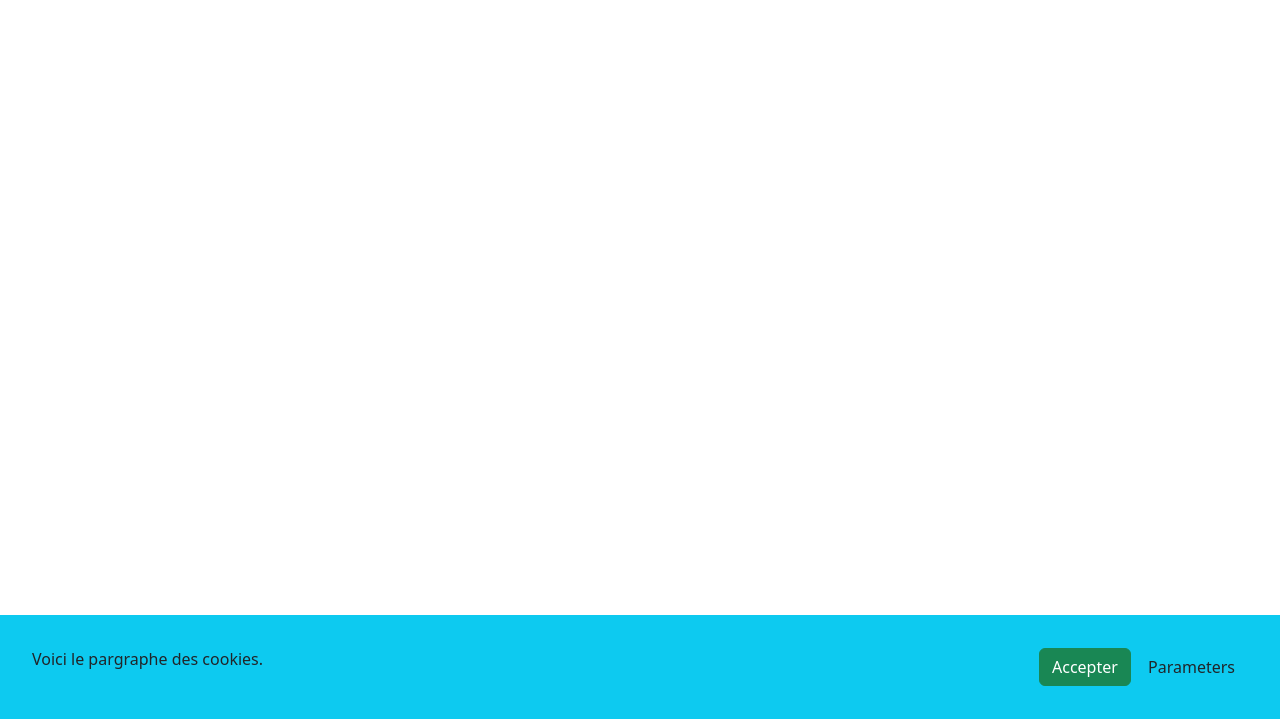
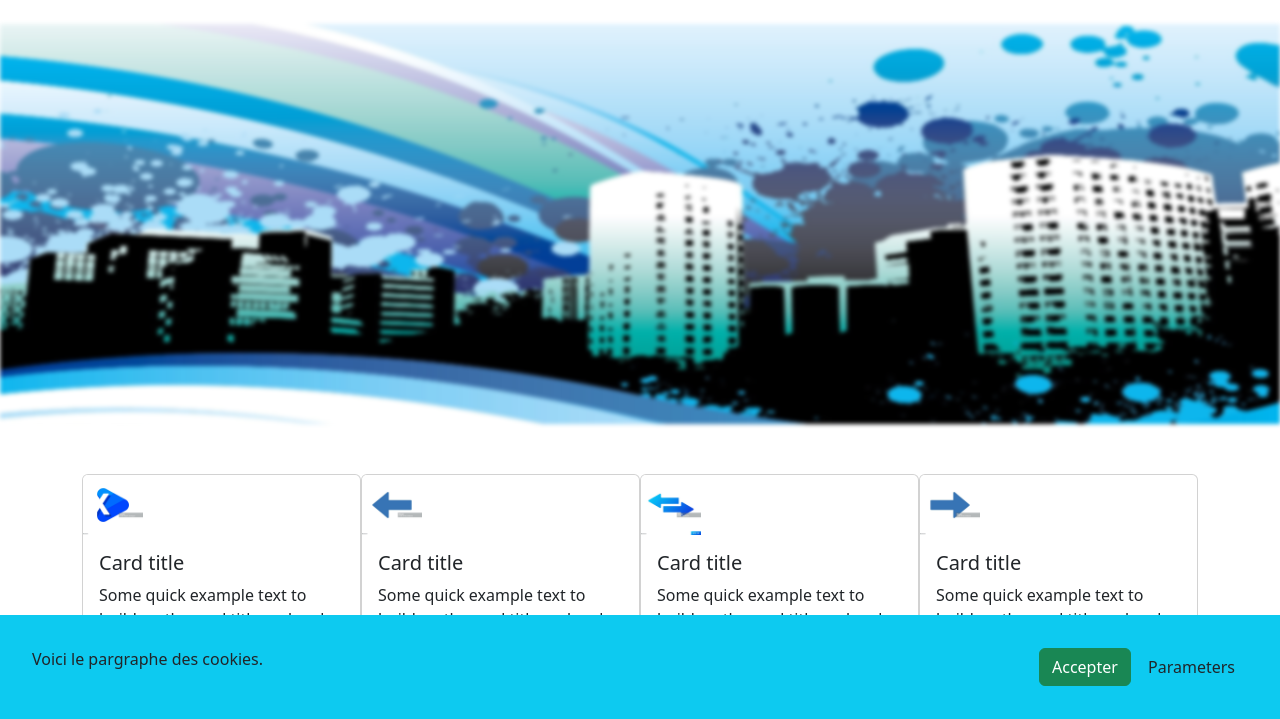
Before and after one commit to KiddMiguel/AlphaWave, a PHP site: page /index.html in a window 1280 px wide. Shown: the part 81-800 px from the top of the page. Run offline with PHP 8.4, Linux system fonts and the light colour scheme.

Commit message:
card and middle images

```diff
--- a/index.html
+++ b/index.html
@@ -28,11 +28,39 @@
             <button type="button" class="btn btn-primary" style="border: none !important">Inscription</button>
         </div>
     </header>
+      <img id="middleImage" src="./public/images/middleImg.jpg" alt="city">
 
+    <div class="cardCustom container">
+      <div class="card" style="width: 18rem;">
+        <img src="./public/images/LogoForward.jpg" class="card-img-top imgCardCustom" alt="...">
+        <div class="card-body">
+          <h5 class="card-title">Card title</h5>
+          <p class="card-text">Some quick example text to build on the card title and make up the bulk of the card's content.</p>
+        </div>
+      </div>
+      <div class="card" style="width: 18rem;">
+        <img src="./public/images/LogoLeft.jpg" class="card-img-top imgCardCustom" alt="...">
 
-
-
-
+        <div class="card-body">
+          <h5 class="card-title">Card title</h5>
+          <p class="card-text">Some quick example text to build on the card title and make up the bulk of the card's content.</p>
+        </div>
+      </div>
+      <div class="card" style="width: 18rem;">
+        <img src="./public/images/LogoPath.jpg" class="card-img-top imgCardCustom" alt="...">
+        <div class="card-body">
+          <h5 class="card-title">Card title</h5>
+          <p class="card-text">Some quick example text to build on the card title and make up the bulk of the card's content.</p>
+        </div>
+      </div>
+      <div class="card" style="width: 18rem;">
+        <img src="./public/images/LogoRight.jpg" class="card-img-top imgCardCustom" alt="...">
+        <div class="card-body">
+          <h5 class="card-title">Card title</h5>
+          <p class="card-text">Some quick example text to build on the card title and make up the bulk of the card's content.</p>
+        </div>
+      </div>
+    </div>
 
 
 
--- a/public/styles/style.css
+++ b/public/styles/style.css
@@ -17,3 +17,16 @@ body .cookies {
   opacity: 1;
   transition: 0.5s;
 }/*# sourceMappingURL=style.css.map */
+#middleImage{
+  width: 100%;
+  height: 400px;
+  filter: blur(2px);
+}
+.cardCustom{
+  margin-top: 50px;
+  display: flex;
+  justify-content: center;
+}
+.imgCardCustom {
+  width: 60px;
+}
```
Also changed, not shown: public/images/LogoForward.jpg (added), public/images/LogoLeft.jpg (added), public/images/LogoPath.jpg (added), public/images/LogoRight.jpg (added), public/images/middleImg.jpg (added).
